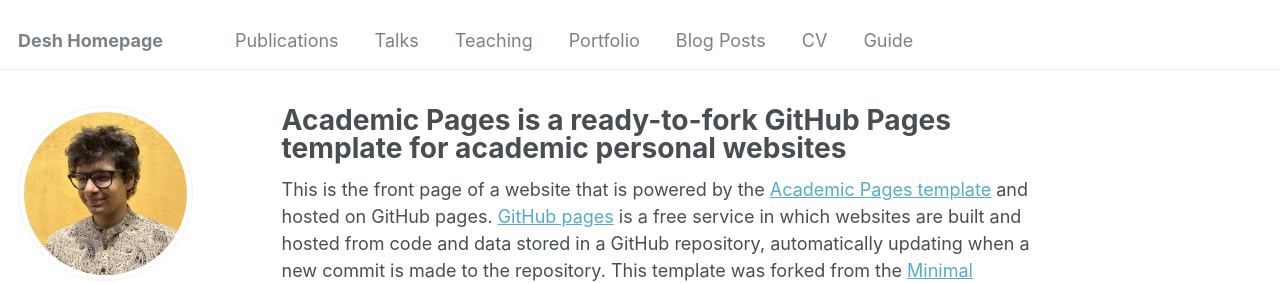
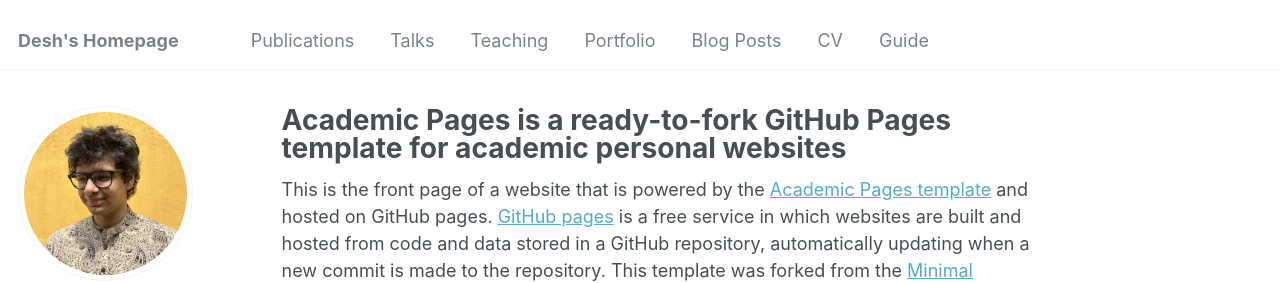
Before and after one commit to 0xVolt/0xVolt.github.io, a Jekyll site: the page built from _pages/about.md, in a window 1280 px wide. Shown: the top 283 px of the page. Built offline with Jekyll 4.4.1, drawn with Linux system fonts in a browser that asks for light colours; some web fonts are replaced.

```diff
--- a/_config.yml
+++ b/_config.yml
@@ -8,7 +8,7 @@
 
 # Basic Site Settings
 locale                   : "en-US"
-title                    : "Desh Homepage"
+title                    : "Desh's Homepage"
 title_separator          : "-"
 name                     : &name "Desh Iyer"
 description              : &description "personal description"
```
